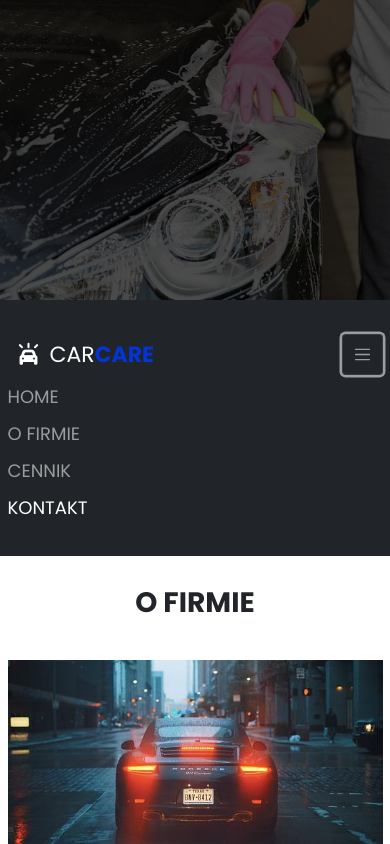
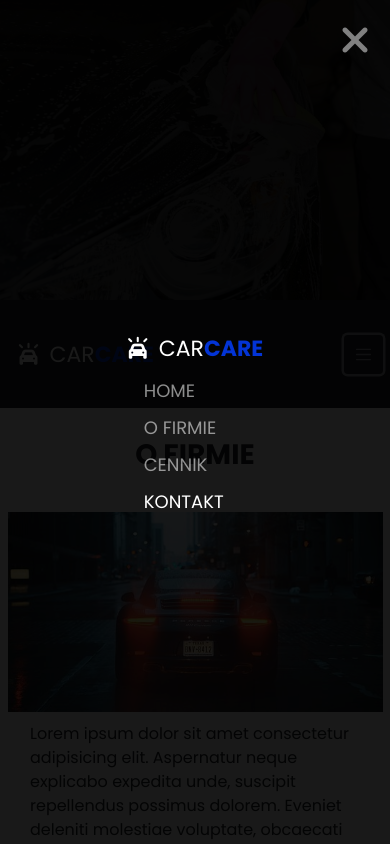
Before and after one commit to levy52/CarCare, a plain HTML site: page index.html in a window 390 px wide. Both pictures are taken after a click on the button "Toggle navigation". Shown: the top 844 px of the page. Drawn offline with nearby package versions, Linux system fonts and the light colour scheme.

Commit message:
add overlay menu in mobile

```diff
--- a/index.html
+++ b/index.html
@@ -31,6 +31,8 @@
                 <span class="navbar-toggler-icon"></span>
             </button>
             <div class="collapse navbar-collapse justify-content-center" id="navbarNavAltMarkup">
+                <i class="fa-solid fa-xmark d-lg-none closebtn"></i>
+                <a class="navbar-brand d-lg-none" href="#"><i class="fa-solid fa-car-on"></i>Car<span>Care</span></a>
                 <div class="navbar-nav">
                     <a class="nav-link active me-5" aria-current="page" href="#">Home</a>
                     <a class="nav-link me-5" href="#aboutus">O firmie</a>
@@ -199,6 +201,7 @@
         integrity="sha256-/xUj+3OJU5yExlq6GSYGSHk7tPXikynS7ogEvDej/m4=" crossorigin="anonymous"></script>
     <script type="text/javascript" src="//cdn.jsdelivr.net/npm/slick-carousel@1.8.1/slick/slick.min.js"></script>
     <script src="./js/slick.js"></script>
+    <script src="./js/script.js"></script>
 </body>
 
 </html>
--- /dev/null
+++ b/js/script.js
@@ -0,0 +1,5 @@
+function showNavigation() {
+	document.getElementById('navbarNavAltMarkup').classList.toggle('show-nav')
+}
+
+window.addEventListener('click', showNavigation)
--- a/sass/style.scss
+++ b/sass/style.scss
@@ -194,6 +194,48 @@ footer {
 	}
 }
 
+@media (max-width: 991px) {
+	#navbarNavAltMarkup {
+		display: flex;
+		flex-direction: column;
+		align-items: center;
+		justify-content: center;
+		height: 0;
+		width: 100%;
+		position: fixed;
+		z-index: 1;
+		top: 0;
+		left: 0;
+		background-color: rgba(0, 0, 0, 0.9);
+		overflow-x: hidden;
+		transition: 0.5s;
+
+		&.show-nav {
+			height: 100%;
+		}
+
+		.closebtn {
+			position: absolute;
+			top: 1rem;
+			right: 1rem;
+			padding: 10px;
+			font-size: 4rem;
+			color: #818181;
+			display: block;
+			transition: transform 0.3s;
+
+			&:hover {
+				transform: scale(1.2);
+			}
+		}
+	}
+
+	.navbar-toggler,
+	.navbar-toggler:focus {
+		border: none;
+	}
+}
+
 @media (min-width: 1200px) {
 	.hero-img {
 		height: 400px;
```
Also changed, not shown: css/style.css, 1 other file.
